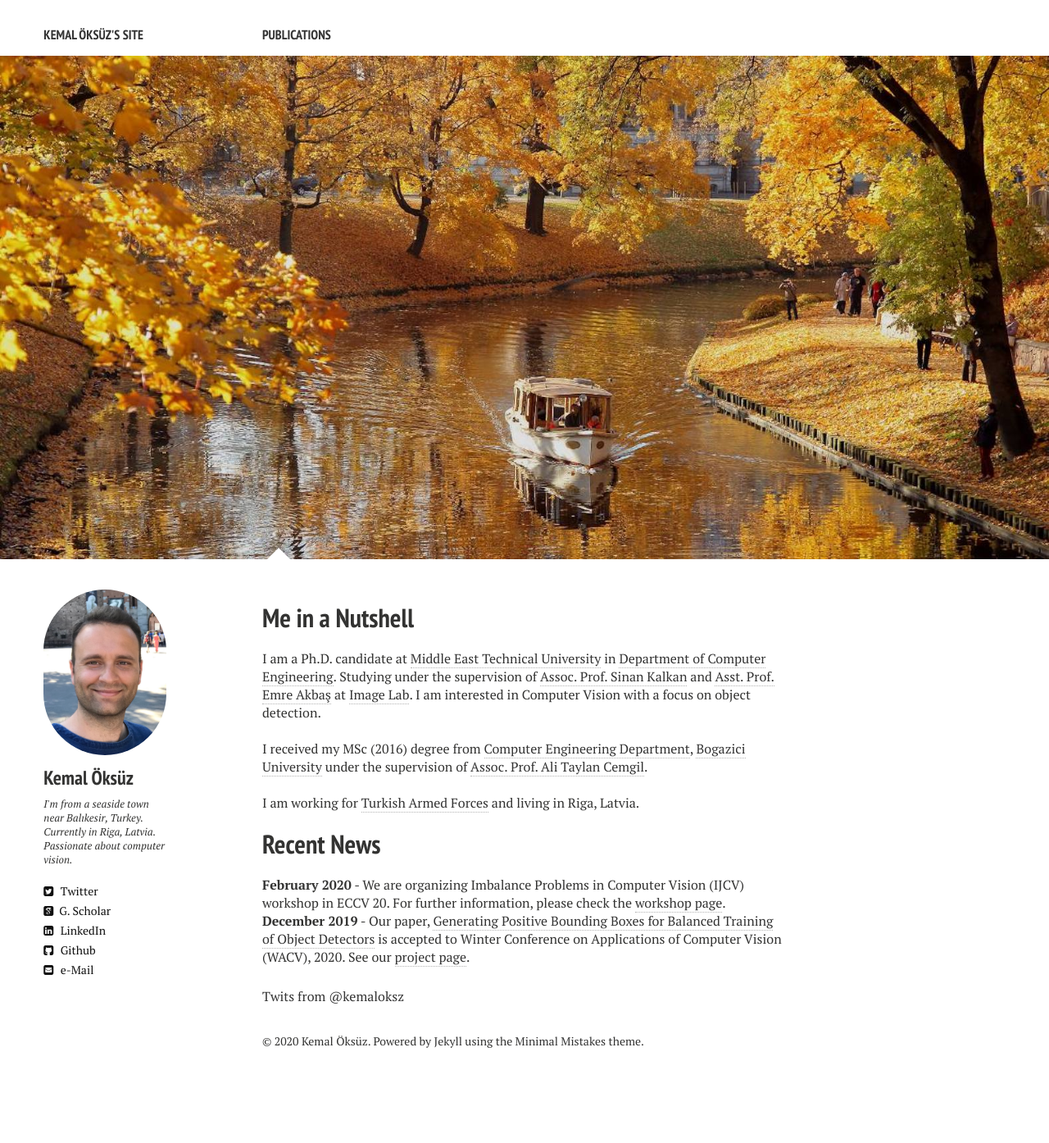
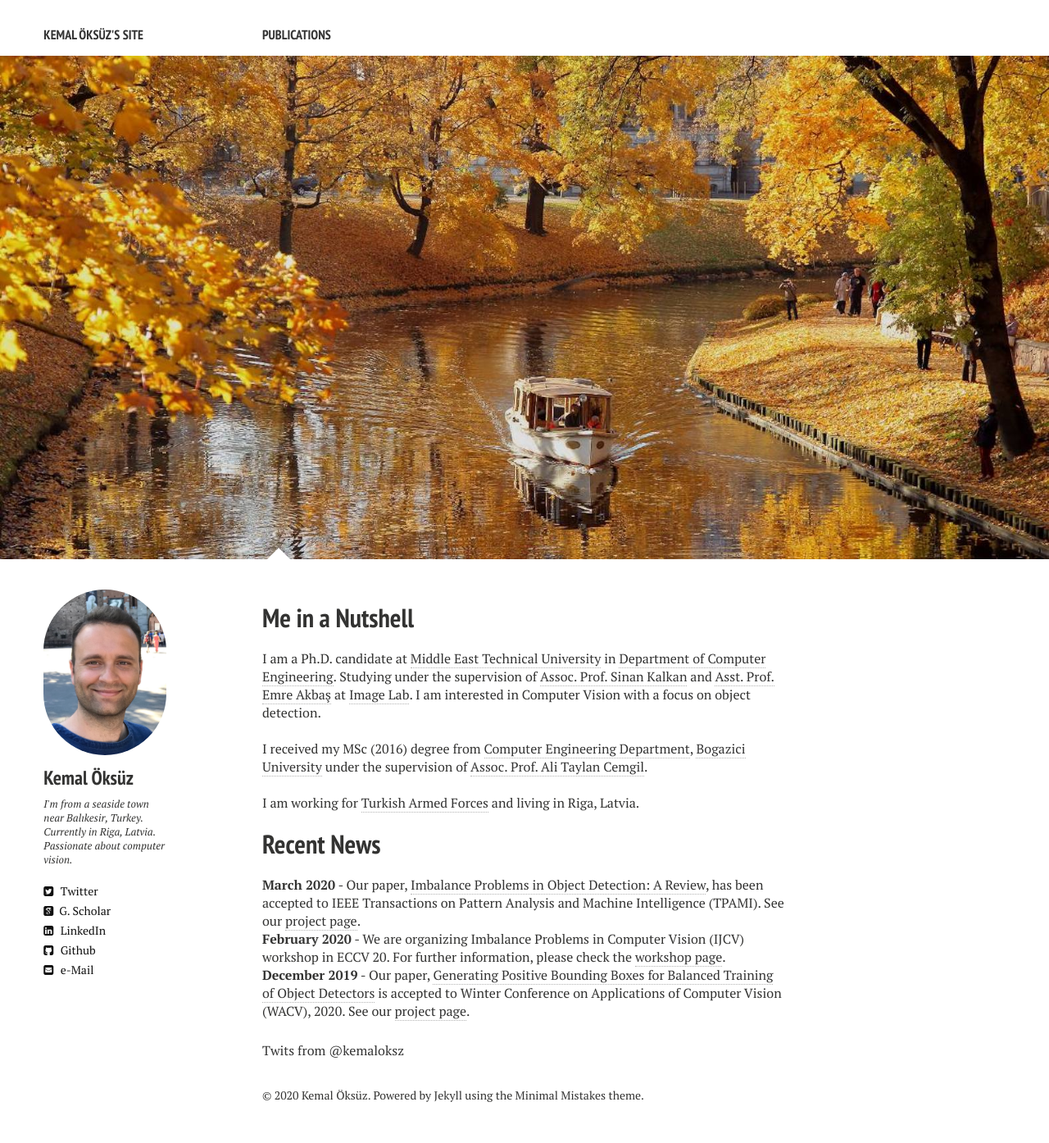
Before and after one commit to kemaloksuz/kemaloksuz.github.io, a Jekyll site: the page built from index.md, in a window 1280 px wide. Shown: the whole page at 82% size. Built offline with Jekyll 4.4.1, drawn with Linux system fonts in a browser that asks for light colours; nearby versions of some CDN libraries; comment, search, counter and statistics services are not loaded; before the commit the page ends 1328 px from its top, so only the background shows below that.

Commit message:
Update index.md

```diff
--- a/index.md
+++ b/index.md
@@ -16,5 +16,6 @@ I received my MSc (2016) degree from <a href="https://www.cmpe.boun.edu.tr" targ
 I am working for <a href="https://www.tsk.tr/HomeEng" target="_blank">Turkish Armed Forces</a> and living in Riga, Latvia.
 
 <h1>Recent News</h1>
+**March 2020** - Our paper, <a href="https://arxiv.org/abs/1909.00169" target="_blank">Imbalance Problems in Object Detection: A Review</a>, has been accepted to IEEE Transactions on Pattern Analysis and Machine Intelligence (TPAMI). See our <a href="https://github.com/kemaloksuz/ObjectDetectionImbalance" target="_blank">project page</a>.<br />
 **February 2020** - We are organizing Imbalance Problems in Computer Vision (IJCV) workshop in ECCV 20. For further information, please check the <a href="https://sites.google.com/view/ipcv2020/" target="_blank"> workshop page</a>.<br />
 **December 2019** - Our paper, <a href="https://arxiv.org/abs/1909.09777" target="_blank">Generating Positive Bounding Boxes for Balanced Training of Object Detectors</a> is accepted to Winter Conference on Applications of Computer Vision (WACV), 2020. See our <a href="https://github.com/kemaloksuz/BoundingBoxGenerator" target="_blank">project page</a>.<br />
```
